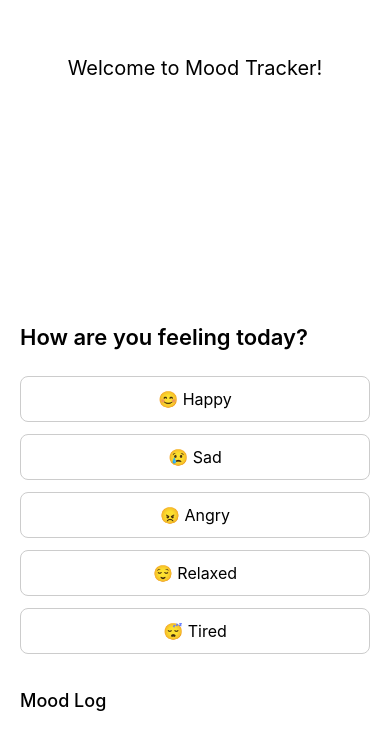
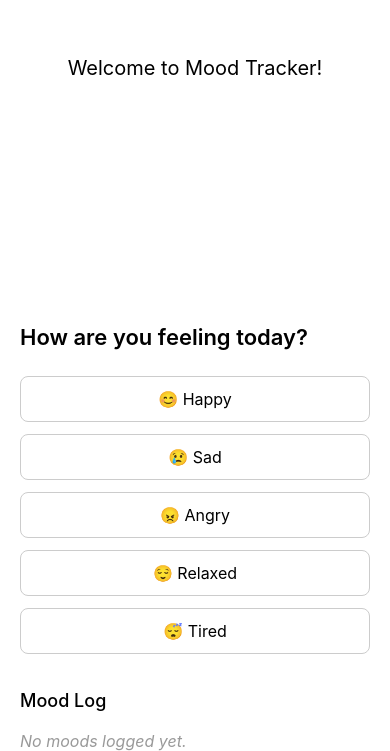
Before and after one commit to mehmetbacik/mood-tracker, a React Native app: screen / in a window 390 px wide. Shown: the part 128-879 px from the top of the page. Before the commit the page ends 844 px from the top, so only its background shows below. Built offline with nearby package versions, Linux system fonts and the light colour scheme.

Commit message:
feat: add ability to clear all mood logs
- Added clearMoods function in useMoodStorage
- Displayed "Clear All Logs" button if mood logs exist
- Confirmed action with alert before deleting
- Improved user control over mood history

```diff
--- a/hooks/useMoodStorage.ts
+++ b/hooks/useMoodStorage.ts
@@ -1,12 +1,12 @@
-import AsyncStorage from '@react-native-async-storage/async-storage';
-import { useEffect, useState } from 'react';
+import AsyncStorage from "@react-native-async-storage/async-storage";
+import { useEffect, useState } from "react";
 
 export type MoodLog = {
   mood: string;
   timestamp: number;
 };
 
-const STORAGE_KEY = 'MOOD_LOGS';
+const STORAGE_KEY = "MOOD_LOGS";
 
 export function useMoodStorage() {
   const [moodLogs, setMoodLogs] = useState<MoodLog[]>([]);
@@ -20,7 +20,7 @@ export function useMoodStorage() {
           setMoodLogs(JSON.parse(saved));
         }
       } catch (err) {
-        console.error('Error loading moods', err);
+        console.error("Error loading moods", err);
       } finally {
         setIsLoading(false);
       }
@@ -36,13 +36,23 @@ export function useMoodStorage() {
     try {
       await AsyncStorage.setItem(STORAGE_KEY, JSON.stringify(updated));
     } catch (err) {
-      console.error('Error saving mood', err);
+      console.error("Error saving mood", err);
+    }
+  };
+
+  const clearMoods = async () => {
+    try {
+      await AsyncStorage.removeItem(STORAGE_KEY);
+      setMoodLogs([]);
+    } catch (err) {
+      console.error("Error clearing moods", err);
     }
   };
 
   return {
     moodLogs,
     addMood,
+    clearMoods,
     isLoading,
   };
 }
--- a/screens/MoodSelectionScreen.tsx
+++ b/screens/MoodSelectionScreen.tsx
@@ -1,18 +1,41 @@
-import { useState } from 'react';
-import { View, Text, StyleSheet, FlatList, Alert, ActivityIndicator } from 'react-native';
-import MoodOption from '../components/MoodOption';
-import { useMoodStorage } from '../hooks/useMoodStorage';
+import { useState } from "react";
+import {
+  View,
+  Text,
+  StyleSheet,
+  FlatList,
+  Alert,
+  ActivityIndicator,
+  Button,
+} from "react-native";
+import MoodOption from "../components/MoodOption";
+import { useMoodStorage } from "../hooks/useMoodStorage";
 
-const moodList = ['😊 Happy', '😢 Sad', '😠 Angry', '😌 Relaxed', '😴 Tired'];
+const moodList = ["😊 Happy", "😢 Sad", "😠 Angry", "😌 Relaxed", "😴 Tired"];
 
 export default function MoodSelectionScreen() {
   const [selectedMood, setSelectedMood] = useState<string | null>(null);
-  const { moodLogs, addMood, isLoading } = useMoodStorage();
+  const { moodLogs, addMood, clearMoods, isLoading } = useMoodStorage();
 
   const handleMoodSelect = (mood: string) => {
     setSelectedMood(mood);
     addMood(mood);
-    Alert.alert('Mood Logged!', `You selected: ${mood}`);
+    Alert.alert("Mood Logged!", `You selected: ${mood}`);
+  };
+
+  const handleClear = () => {
+    Alert.alert(
+      "Clear Mood Logs",
+      "Are you sure you want to delete all mood history?",
+      [
+        { text: "Cancel", style: "cancel" },
+        {
+          text: "Delete All",
+          style: "destructive",
+          onPress: () => clearMoods(),
+        },
+      ]
+    );
   };
 
   if (isLoading) {
@@ -27,6 +50,7 @@ export default function MoodSelectionScreen() {
   return (
     <View style={styles.container}>
       <Text style={styles.title}>How are you feeling today?</Text>
+
       {moodList.map((mood) => (
         <MoodOption
           key={mood}
@@ -37,6 +61,9 @@ export default function MoodSelectionScreen() {
       ))}
 
       <Text style={styles.subtitle}>Mood Log</Text>
+
+      {moodLogs.length > 0 ? (
+        <>
           <FlatList
             data={moodLogs}
             keyExtractor={(item) => item.timestamp.toString()}
@@ -46,6 +73,11 @@ export default function MoodSelectionScreen() {
               </Text>
             )}
           />
+          <Button title="Clear All Logs" color="red" onPress={handleClear} />
+        </>
+      ) : (
+        <Text style={styles.noLogs}>No moods logged yet.</Text>
+      )}
     </View>
   );
 }
@@ -58,17 +90,17 @@ const styles = StyleSheet.create({
   },
   loadingContainer: {
     flex: 1,
-    justifyContent: 'center',
-    alignItems: 'center',
+    justifyContent: "center",
+    alignItems: "center",
   },
   title: {
     fontSize: 22,
-    fontWeight: '600',
+    fontWeight: "600",
     marginBottom: 20,
   },
   subtitle: {
     fontSize: 18,
-    fontWeight: '500',
+    fontWeight: "500",
     marginTop: 30,
     marginBottom: 10,
   },
@@ -76,4 +108,10 @@ const styles = StyleSheet.create({
     paddingVertical: 4,
     fontSize: 16,
   },
+  noLogs: {
+    fontSize: 16,
+    fontStyle: "italic",
+    color: "#999",
+    marginTop: 10,
+  },
 });
```
Lines whose indentation alone changed are shown as unchanged.
